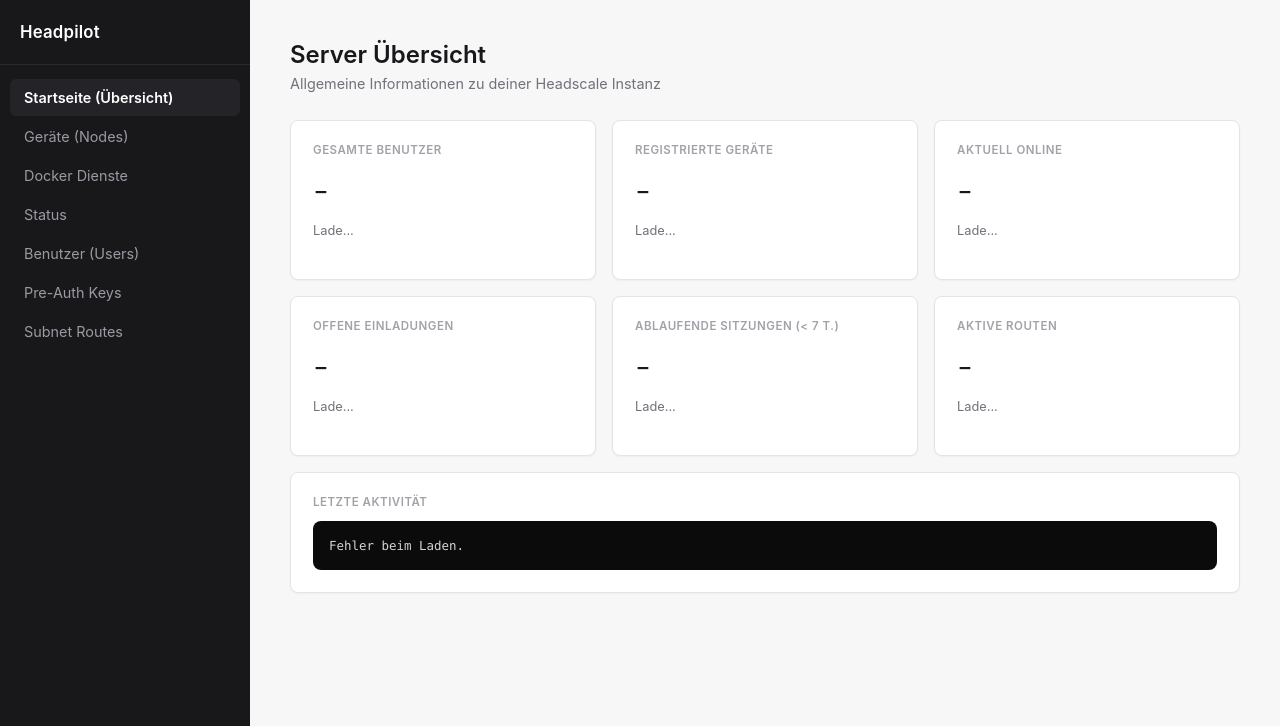
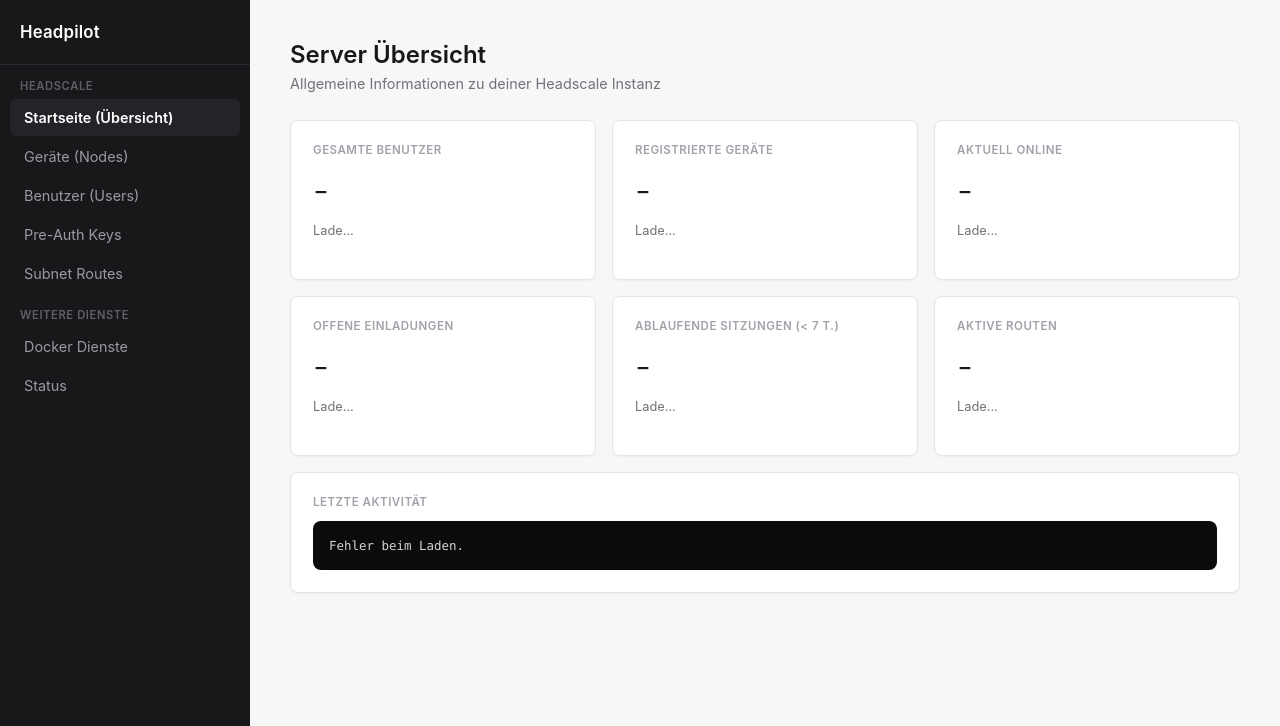
Before and after one commit to eliasosarumwense/headpilot, a website: page public/index.html in a window 1280 px wide. Shown: the top 726 px of the page. Drawn offline with Linux system fonts and the light colour scheme; no server answers.

Commit message:
style: changed navbar style

```diff
--- a/public/index.html
+++ b/public/index.html
@@ -11,14 +11,18 @@
     <aside class="sidebar">
         <div class="sidebar-top">
             <div class="sidebar-header">Headpilot</div>
+            <div class="nav-section-label">Headscale</div>
             <ul class="nav-links">
                 <li><a href="#" id="nav-dashboard" onclick="loadView('dashboard')">Startseite (Übersicht)</a></li>
                 <li><a href="#" id="nav-nodes" onclick="loadView('nodes')">Geräte (Nodes)</a></li>
-                <li><a href="#" id="nav-docker" onclick="loadView('docker')">Docker Dienste</a></li>
-                <li><a href="#" id="nav-status" onclick="loadView('status')">Status</a></li>
                 <li><a href="#" id="nav-users" onclick="loadView('users')">Benutzer (Users)</a></li>
                 <li><a href="#" id="nav-keys" onclick="loadView('keys')">Pre-Auth Keys</a></li>
                 <li><a href="#" id="nav-routes" onclick="loadView('routes')">Subnet Routes</a></li>
+            </ul>
+            <div class="nav-section-label">Weitere Dienste</div>
+            <ul class="nav-links">
+                <li><a href="#" id="nav-docker" onclick="loadView('docker')">Docker Dienste</a></li>
+                <li><a href="#" id="nav-status" onclick="loadView('status')">Status</a></li>
             </ul>
         </div>
 
--- a/public/style.css
+++ b/public/style.css
@@ -60,9 +60,19 @@ body {
     border-bottom: 1px solid var(--sidebar-border);
 }
 
+.nav-section-label {
+    padding: 14px 20px 6px;
+    font-size: 0.7rem;
+    font-weight: 600;
+    letter-spacing: 0.6px;
+    text-transform: uppercase;
+    color: var(--sidebar-text);
+    opacity: 0.55;
+}
+
 .nav-links {
     list-style: none;
-    padding: 14px 10px;
+    padding: 0 10px;
 }
 
 .nav-links li {
```
